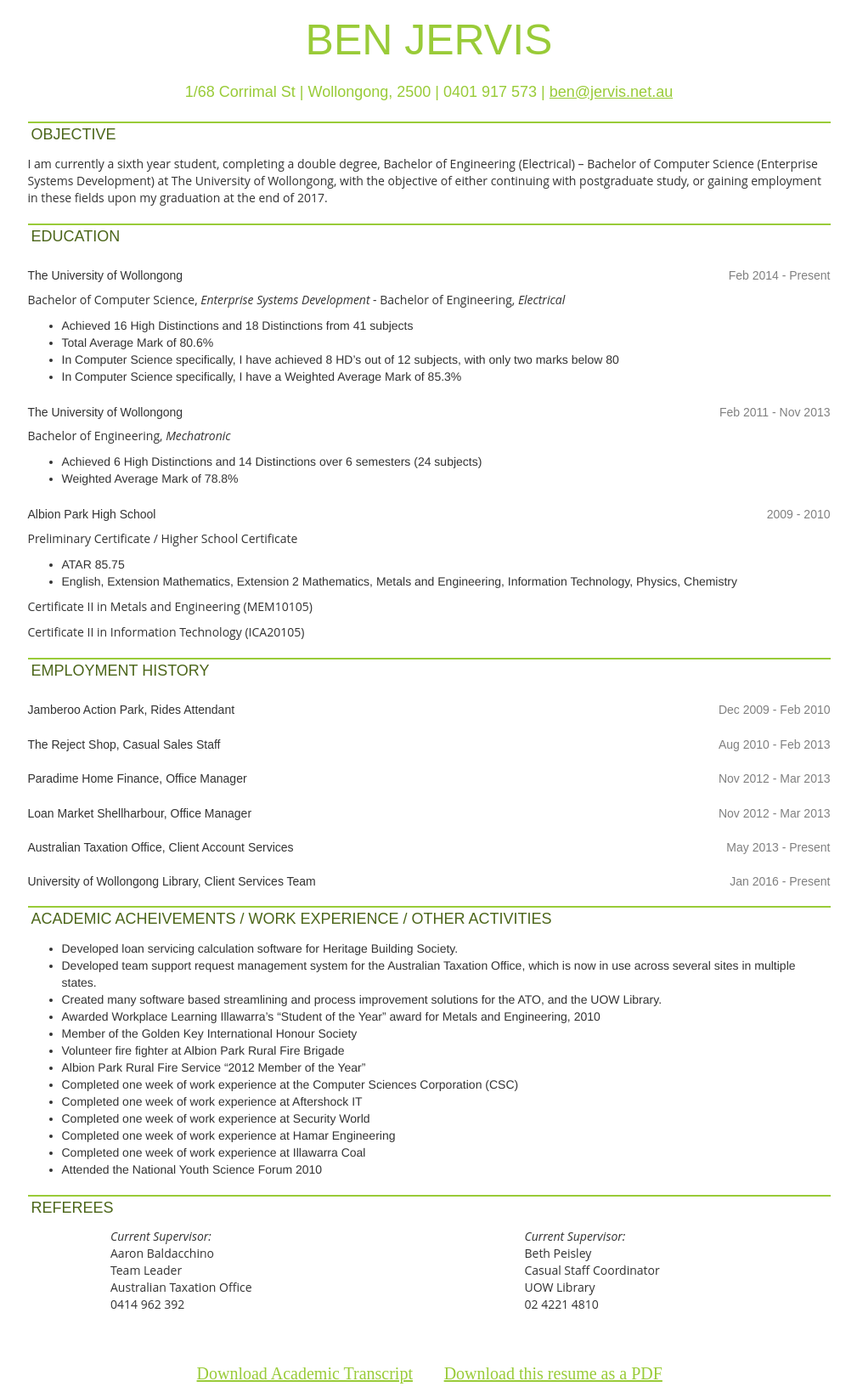
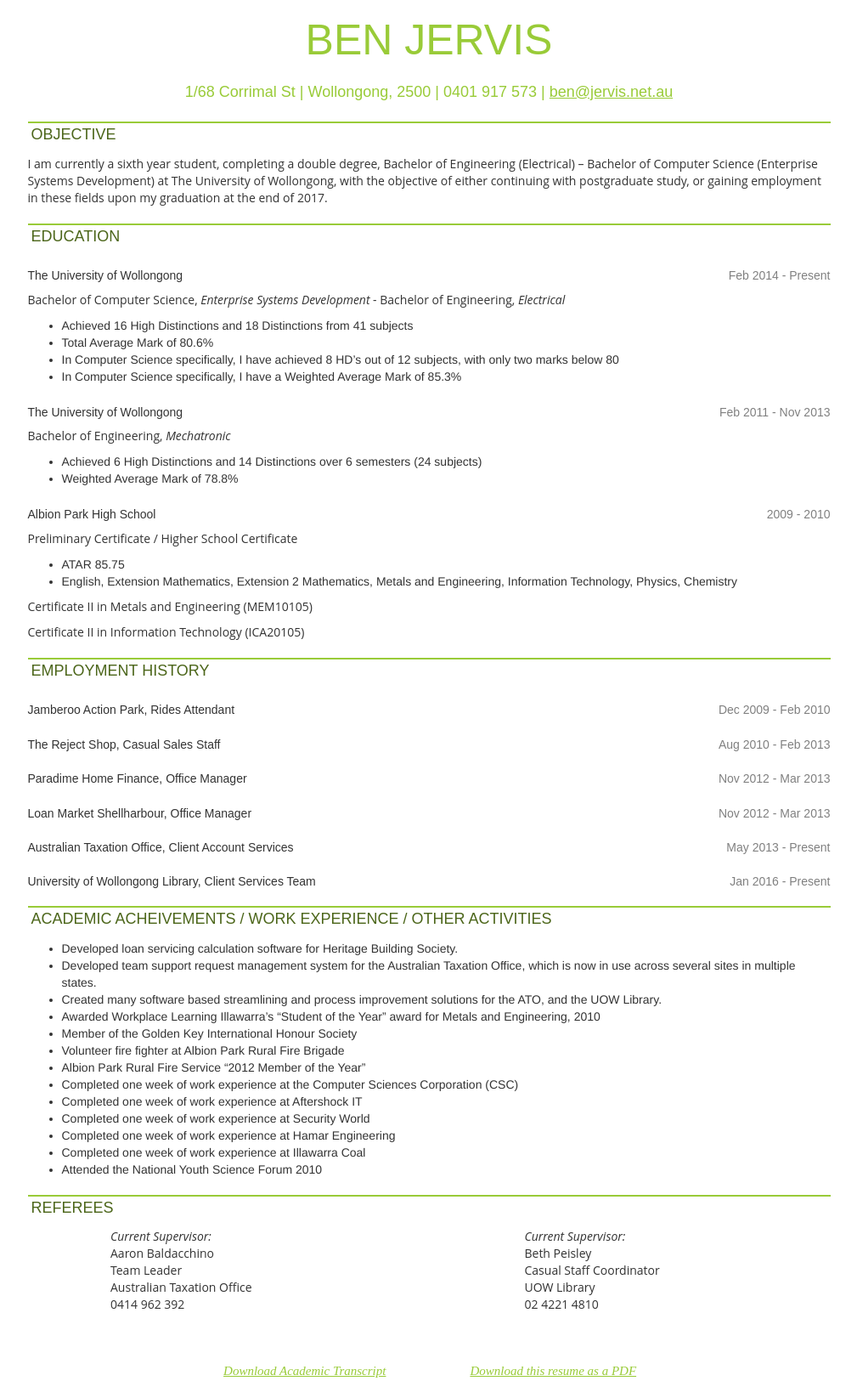
Before and after one commit to ben-jervis-old/benJervis.github.io, a Jekyll site: the page resume.html, which Jekyll copies as it is, in a window 1280 px wide. Shown: the whole page at 85% size, without its empty margins (135-1144 px from the left). Built offline with Jekyll 4.4.1, drawn with Linux system fonts in a browser that asks for light colours.

Commit message:
Update resume.html

```diff
--- a/resume.html
+++ b/resume.html
@@ -25,8 +25,7 @@
       }
       h6 {
         font-family: Montserrat;
-        font-size: 2rem;
-        text-decoration: italic;
+        font-size: 1.5rem;
       }
       #contact_details {
         font-family: Raleway, sans-serif;
@@ -265,10 +264,10 @@
         <div class="footer">
           <div class="col-sm-3"></div>
           <div class="col-sm-3">
-            <h6><a href="transcript.pdf">Download Academic Transcript</a></h6>
+            <h6><a href="transcript.pdf"><em>Download Academic Transcript</em></a></h6>
           </div>
           <div class="col-sm-3">
-            <h6><a href="resume.pdf">Download this resume as a PDF</a></h6>
+            <h6><a href="resume.pdf"><em>Download this resume as a PDF</em></a></h6>
           </div>
           <div class="col-sm-3"></div>
         </div>
```
